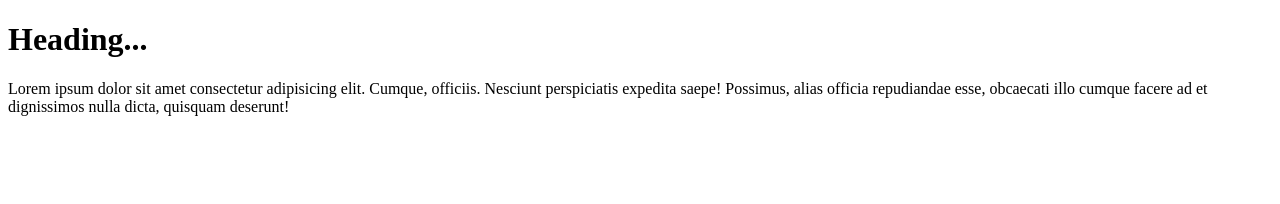
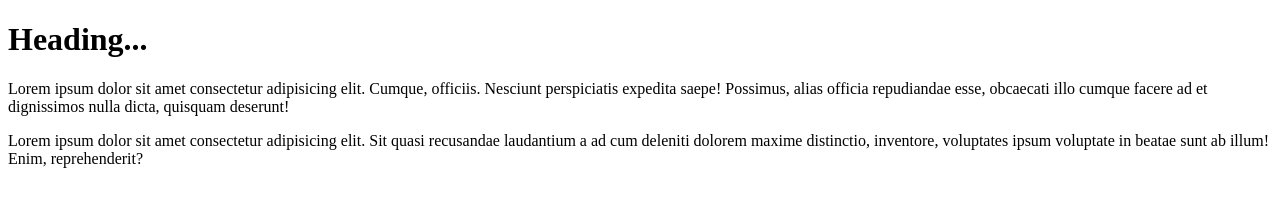
Before and after one commit to kambambindu/git-test, a plain HTML site: page index.html in a window 1280 px wide. Drawn offline with Linux system fonts and the light colour scheme.

Commit message:
third commit

```diff
--- a/index.html
+++ b/index.html
@@ -10,5 +10,6 @@
     <h1>Heading...</h1>
     <p>Lorem ipsum dolor sit amet consectetur adipisicing elit. Cumque, officiis. Nesciunt perspiciatis expedita saepe! Possimus,
         alias officia repudiandae esse, obcaecati illo cumque facere ad et dignissimos nulla dicta, quisquam deserunt!</p>
+    <p>Lorem ipsum dolor sit amet consectetur adipisicing elit. Sit quasi recusandae laudantium a ad cum deleniti dolorem maxime distinctio, inventore, voluptates ipsum voluptate in beatae sunt ab illum! Enim, reprehenderit?</p>
 </body>
 </html>
```
